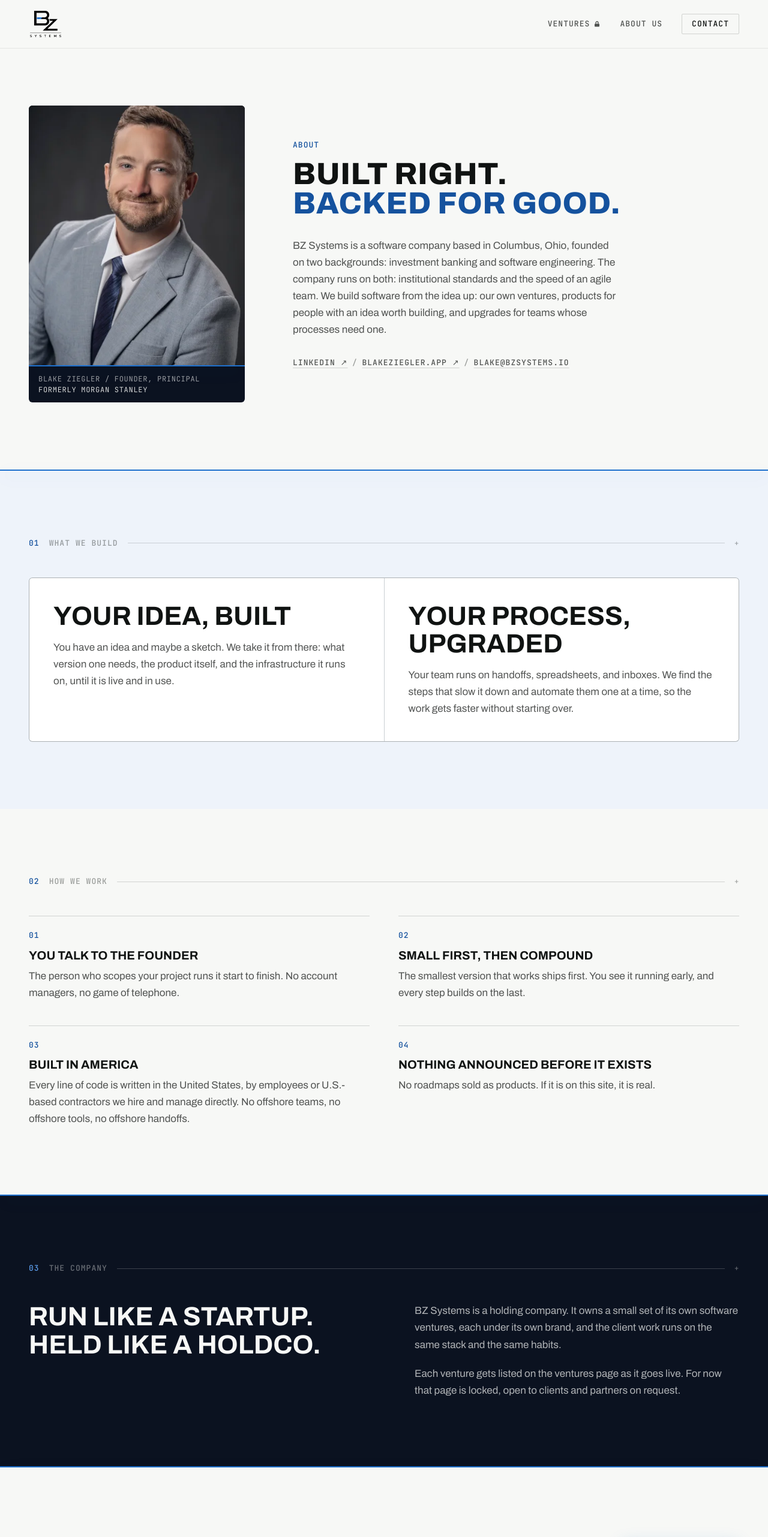
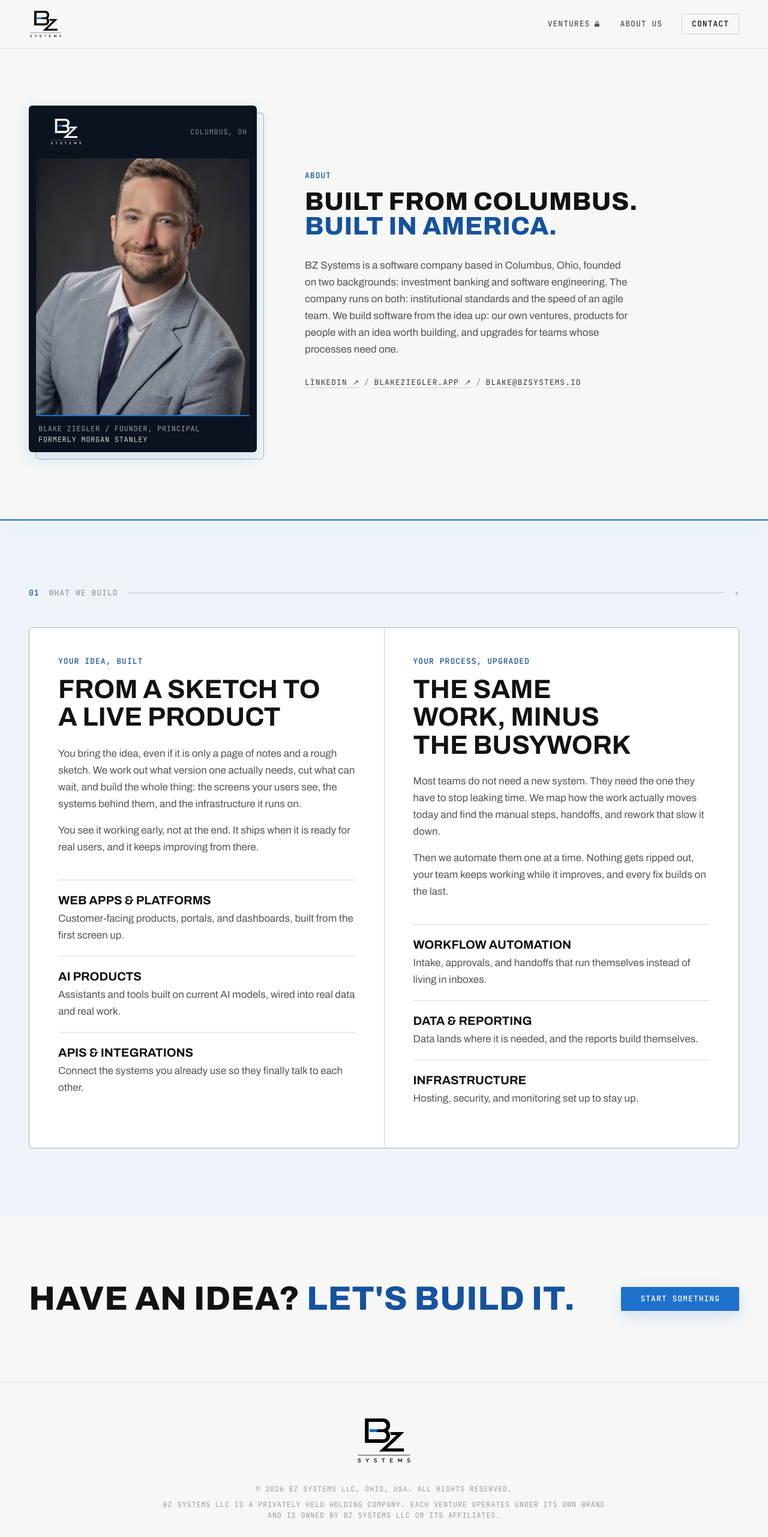
Before and after one commit to ZieglerBlake/bzsystems, a Next.js app: page /about in a window 1280 px wide. Shown: the top 2563 px of the page at 60% size. Built offline with nearby package versions, Linux system fonts and the light colour scheme.

Commit message:
About: BUILT FROM COLUMBUS. / BUILT IN AMERICA.; cut How we work + company band; longer What we build; founder card with BZ mark

```diff
--- a/app/about/page.tsx
+++ b/app/about/page.tsx
@@ -35,24 +35,35 @@ export const metadata: Metadata = {
 const LINK =
   "text-ink-dim underline decoration-line underline-offset-4 transition-colors hover:text-ink hover:decoration-signal";
 
-/* What we build: the same two halves as the home headline. */
+/* What we build: the same two halves as the home headline, each with
+   the kinds of work that fall under it. */
 const WORK = [
   {
     label: "Your idea, built",
-    body: "You have an idea and maybe a sketch. We take it from there: what version one needs, the product itself, and the infrastructure it runs on, until it is live and in use.",
+    title: "From a sketch to a live product",
+    body: [
+      "You bring the idea, even if it is only a page of notes and a rough sketch. We work out what version one actually needs, cut what can wait, and build the whole thing: the screens your users see, the systems behind them, and the infrastructure it runs on.",
+      "You see it working early, not at the end. It ships when it is ready for real users, and it keeps improving from there.",
+    ],
+    items: [
+      { title: "Web apps & platforms", body: "Customer-facing products, portals, and dashboards, built from the first screen up." },
+      { title: "AI products", body: "Assistants and tools built on current AI models, wired into real data and real work." },
+      { title: "APIs & integrations", body: "Connect the systems you already use so they finally talk to each other." },
+    ],
   },
   {
     label: "Your process, upgraded",
-    body: "Your team runs on handoffs, spreadsheets, and inboxes. We find the steps that slow it down and automate them one at a time, so the work gets faster without starting over.",
+    title: "The same work, minus the busywork",
+    body: [
+      "Most teams do not need a new system. They need the one they have to stop leaking time. We map how the work actually moves today and find the manual steps, handoffs, and rework that slow it down.",
+      "Then we automate them one at a time. Nothing gets ripped out, your team keeps working while it improves, and every fix builds on the last.",
+    ],
+    items: [
+      { title: "Workflow automation", body: "Intake, approvals, and handoffs that run themselves instead of living in inboxes." },
+      { title: "Data & reporting", body: "Data lands where it is needed, and the reports build themselves." },
+      { title: "Infrastructure", body: "Hosting, security, and monitoring set up to stay up." },
+    ],
   },
-];
-
-/* How we work: fixed rules, short enough to hold us to. */
-const RULES = [
-  { title: "You talk to the founder", body: "The person who scopes your project runs it start to finish. No account managers, no game of telephone." },
-  { title: "Small first, then compound", body: "The smallest version that works ships first. You see it running early, and every step builds on the last." },
-  { title: "Built in America", body: "Every line of code is written in the United States, by employees or U.S.-based contractors we hire and manage directly. No offshore teams, no offshore tools, no offshore handoffs." },
-  { title: "Nothing announced before it exists", body: "No roadmaps sold as products. If it is on this site, it is real." },
 ];
 
 export default function About() {
@@ -62,8 +73,17 @@ export default function About() {
       <main>
         {/* Intro: the founder's photo up top beside the company line */}
         <section className="mx-auto max-w-7xl px-6 pt-36 pb-20 lg:px-12 lg:pt-44 lg:pb-28">
-          <div className="grid items-center gap-12 lg:grid-cols-[minmax(0,360px)_1fr] lg:gap-20">
-            <figure className="rise-in mx-auto w-full max-w-[260px] overflow-hidden lg:max-w-[360px] rounded-md bg-night">
+          <div className="grid items-center gap-12 lg:grid-cols-[minmax(0,380px)_1fr] lg:gap-20">
+            {/* Founder card: the BZ mark sits with the photo, on a navy plate
+                with an offset signal-blue frame behind it */}
+            <div className="rise-in relative mx-auto w-full max-w-[280px] lg:max-w-[380px]">
+              <div aria-hidden className="absolute inset-0 translate-x-3 translate-y-3 rounded-md border border-signal/50" />
+              <figure className="relative overflow-hidden rounded-md bg-night p-3 shadow-glow">
+                <div className="flex items-center justify-between px-1 pb-3">
+                  <Image src="/logo-dark.png" alt="BZ Systems logo" width={1448} height={1086} className="-my-2 -ml-2 h-16 w-auto lg:h-20" />
+                  <span className="font-mono text-legal uppercase text-void/50">Columbus, OH</span>
+                </div>
+                <div className="overflow-hidden rounded-sm">
                   <Image
                     src="/ziegler.webp"
                     alt="Blake Ziegler, founder of BZ Systems"
@@ -72,22 +92,24 @@ export default function About() {
                     priority
                     className="w-full"
                   />
+                </div>
                 <div aria-hidden className="h-[2px] bg-signal shadow-glow" />
-              <figcaption className="px-4 py-3 font-mono text-legal uppercase text-void/60">
+                <figcaption className="px-1 pt-3 font-mono text-legal uppercase text-void/60">
                   Blake Ziegler / Founder, Principal
                   <br />
                   <span className="text-void/85">Formerly Morgan Stanley</span>
                 </figcaption>
               </figure>
+            </div>
             <div>
               <p className="rise-in font-mono text-label uppercase text-signal-bright">About</p>
               <h1
                 className="rise-in rise-in-delay-1 type-extended mt-4 text-display uppercase"
-                style={{ fontSize: "clamp(1.3rem, 4vw, 3.25rem)" }}
+                style={{ fontSize: "clamp(1.3rem, 3.3vw, 2.7rem)" }}
               >
-                Built right.
+                Built from Columbus.
                 <br />
-                <span className="text-signal-bright">Backed for good.</span>
+                <span className="text-signal-bright">Built in America.</span>
               </h1>
               <p className="rise-in rise-in-delay-2 mt-8 max-w-[56ch] text-body text-ink-dim">
                 BZ Systems is a software company based in Columbus, Ohio,
@@ -121,57 +143,26 @@ export default function About() {
             <SectionRule sec="01" title="What we build" />
             <div className="mt-12 grid gap-px overflow-hidden rounded-md border border-line bg-line lg:grid-cols-2">
               {WORK.map((w) => (
-                <div key={w.label} className="bg-panel p-8 lg:p-10">
-                  <p className="type-semi-extended text-h2 uppercase">{w.label}</p>
-                  <p className="mt-4 text-ink-dim">{w.body}</p>
+                <div key={w.label} className="flex flex-col bg-panel p-8 lg:p-12">
+                  <p className="font-mono text-label uppercase text-signal-bright">{w.label}</p>
+                  <h2 className="type-semi-extended mt-4 text-h2 uppercase">{w.title}</h2>
+                  <div className="mt-6 flex flex-col gap-4 text-ink-dim">
+                    {w.body.map((p) => (
+                      <p key={p.slice(0, 24)}>{p}</p>
+                    ))}
+                  </div>
+                  <ul className="mt-10 flex flex-col">
+                    {w.items.map((it) => (
+                      <li key={it.title} className="border-t border-line py-5">
+                        <p className="type-semi-extended text-h3 uppercase">{it.title}</p>
+                        <p className="mt-1 text-ink-dim">{it.body}</p>
+                      </li>
+                    ))}
+                  </ul>
                 </div>
               ))}
             </div>
           </Reveal>
-        </section>
-
-        {/* How we work */}
-        <section className="mx-auto max-w-7xl px-6 py-20 lg:px-12 lg:py-28">
-          <Reveal>
-            <SectionRule sec="02" title="How we work" />
-            <ol className="mt-12 grid gap-x-12 gap-y-10 sm:grid-cols-2">
-              {RULES.map((r, i) => (
-                <li key={r.title} className="border-t border-line pt-6">
-                  <p className="font-mono text-label text-signal-bright">{String(i + 1).padStart(2, "0")}</p>
-                  <p className="type-semi-extended mt-3 text-h3 uppercase">{r.title}</p>
-                  <p className="mt-2 text-ink-dim">{r.body}</p>
-                </li>
-              ))}
-            </ol>
-          </Reveal>
-        </section>
-
-        {/* The company */}
-        <section className="relative overflow-hidden bg-night">
-          <div aria-hidden className="h-[2px] bg-signal shadow-glow" />
-          <Reveal className="mx-auto max-w-7xl px-6 py-20 lg:px-12 lg:py-28">
-            <SectionRule sec="03" title="The company" dark />
-            <div className="mt-12 grid gap-12 lg:grid-cols-[1.1fr_1fr]">
-              <h2 className="type-semi-extended max-w-[19ch] text-h2 uppercase text-void">
-                Run like a startup.
-                <br />
-                Held like a holdco.
-              </h2>
-              <div className="flex flex-col gap-5 text-void/70">
-                <p>
-                  BZ Systems is a holding company. It owns a small set of its
-                  own software ventures, each under its own brand, and the
-                  client work runs on the same stack and the same habits.
-                </p>
-                <p>
-                  Each venture gets listed on the ventures page as it goes
-                  live. For now that page is locked, open to clients and
-                  partners on request.
-                </p>
-              </div>
-            </div>
-          </Reveal>
-          <div aria-hidden className="h-[2px] bg-signal shadow-glow" />
         </section>
 
         {/* Close: point at the contact form */}
```
Also changed, not shown: 1 other file (tests, documents, lock files or other folders). Lines whose indentation alone changed are shown as unchanged.
